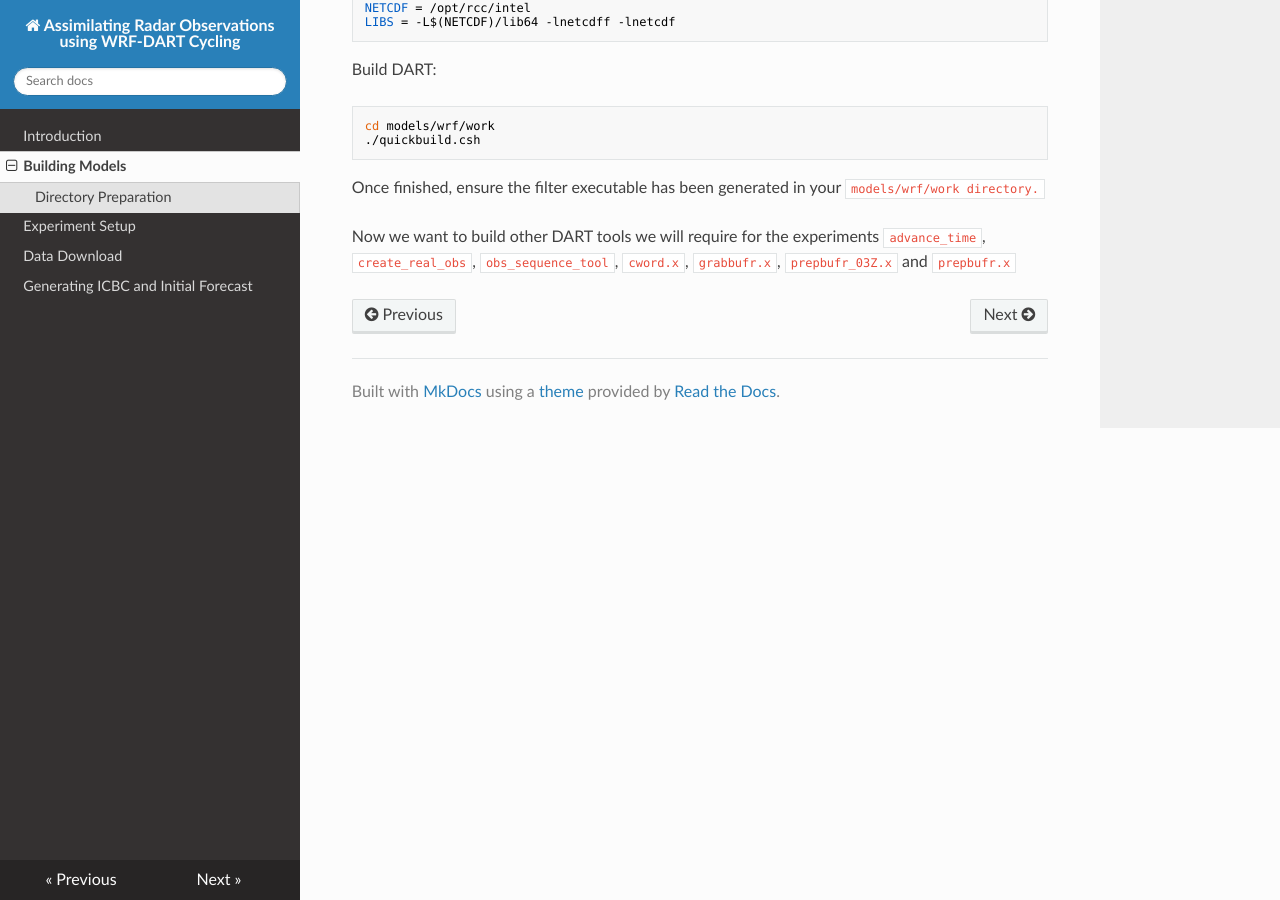
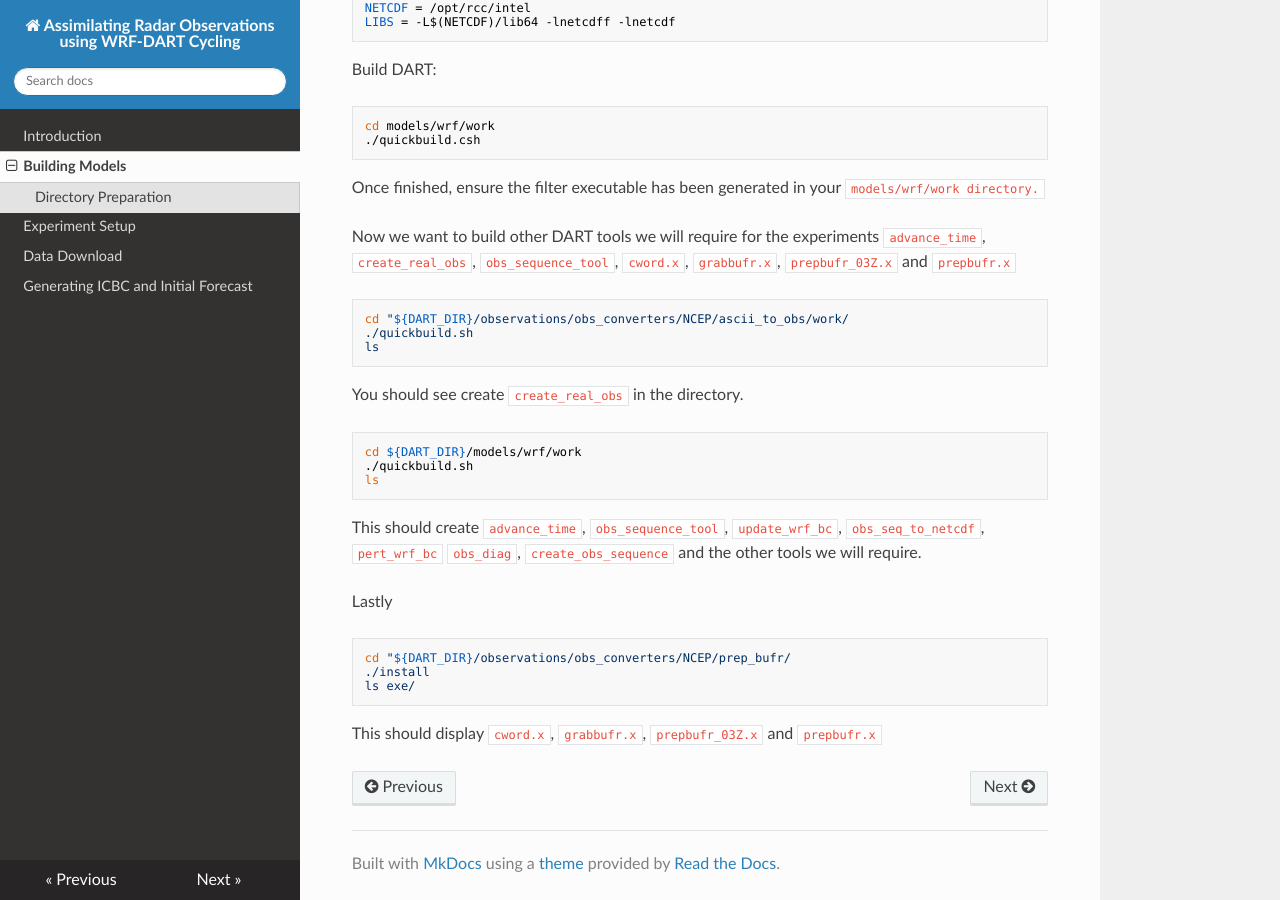
Before and after one commit to stephen-asare/WRF-DART-CYCLING, an MkDocs documentation site: the page built from docs/building_models.md, in a window 1280 px wide and 900 px high, scrolled down 5256 px. Built offline with MkDocs 1.6.1, drawn with Linux system fonts in a browser that asks for light colours; nearby versions of some CDN libraries.

Commit message:
Update building_models.md

````diff
--- a/docs/building_models.md
+++ b/docs/building_models.md
@@ -196,6 +196,28 @@ cd models/wrf/work
 Once finished, ensure the filter executable has been generated in your `models/wrf/work directory.`
 
 Now we want to build other DART tools we will require for the experiments `advance_time`, `create_real_obs`, `obs_sequence_tool`, `cword.x`, `grabbufr.x`, `prepbufr_03Z.x` and `prepbufr.x`
+```
+cd "${DART_DIR}/observations/obs_converters/NCEP/ascii_to_obs/work/
+./quickbuild.sh
+ls
+```
+You should see create `create_real_obs` in the directory.
+```
+cd ${DART_DIR}/models/wrf/work
+./quickbuild.sh
+ls
+```
+This should create `advance_time`, `obs_sequence_tool`, `update_wrf_bc`, `obs_seq_to_netcdf`, `pert_wrf_bc` `obs_diag`, `create_obs_sequence` and the other tools we will require.
+
+Lastly
+```
+cd "${DART_DIR}/observations/obs_converters/NCEP/prep_bufr/
+./install
+ls exe/
+```
+This should display `cword.x`, `grabbufr.x`, `prepbufr_03Z.x` and `prepbufr.x`
+
+
 
 <!-- # Compiling METplus
 **NB** Installing MET can be skipped for now since its not used in the current experiment.
````
